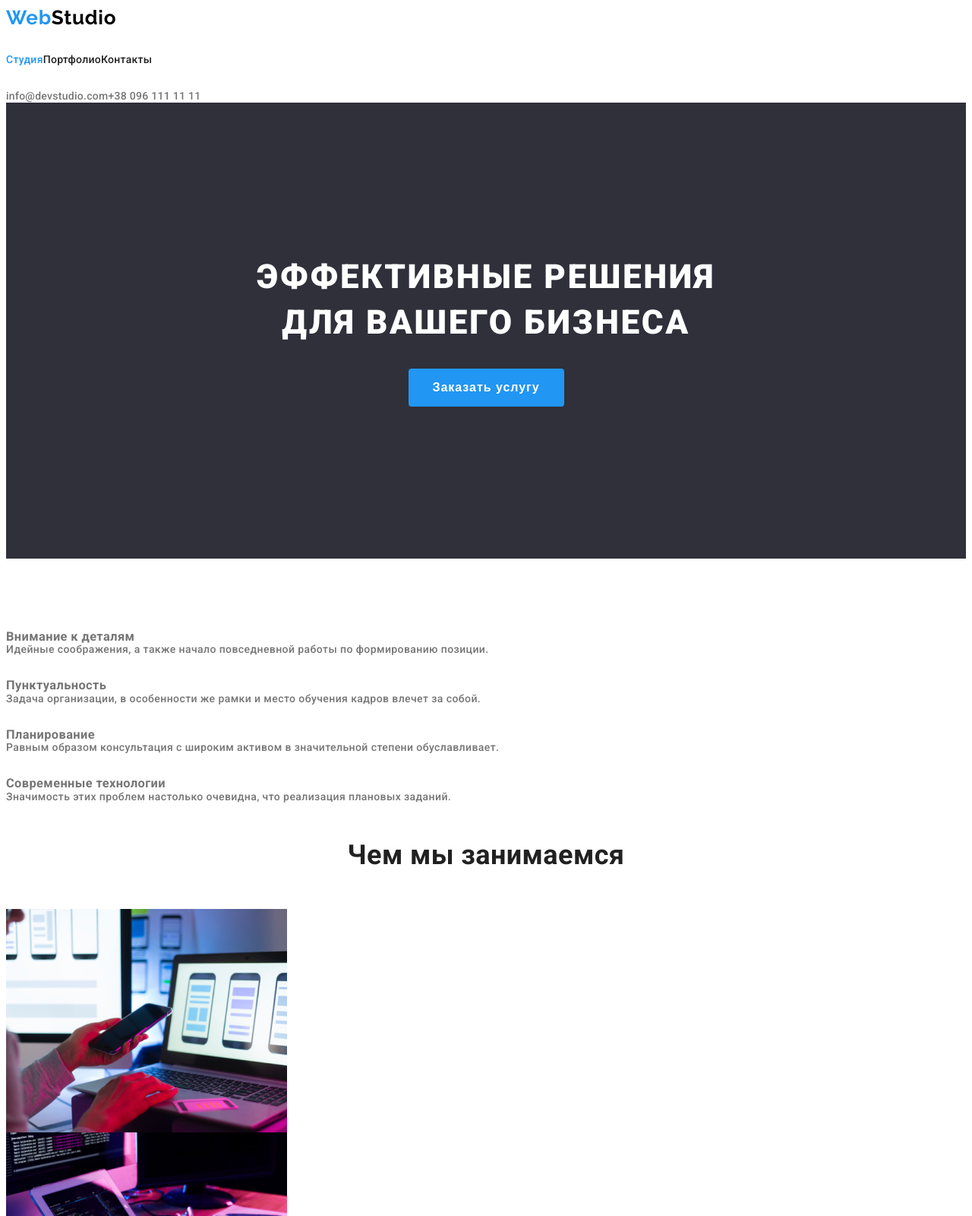
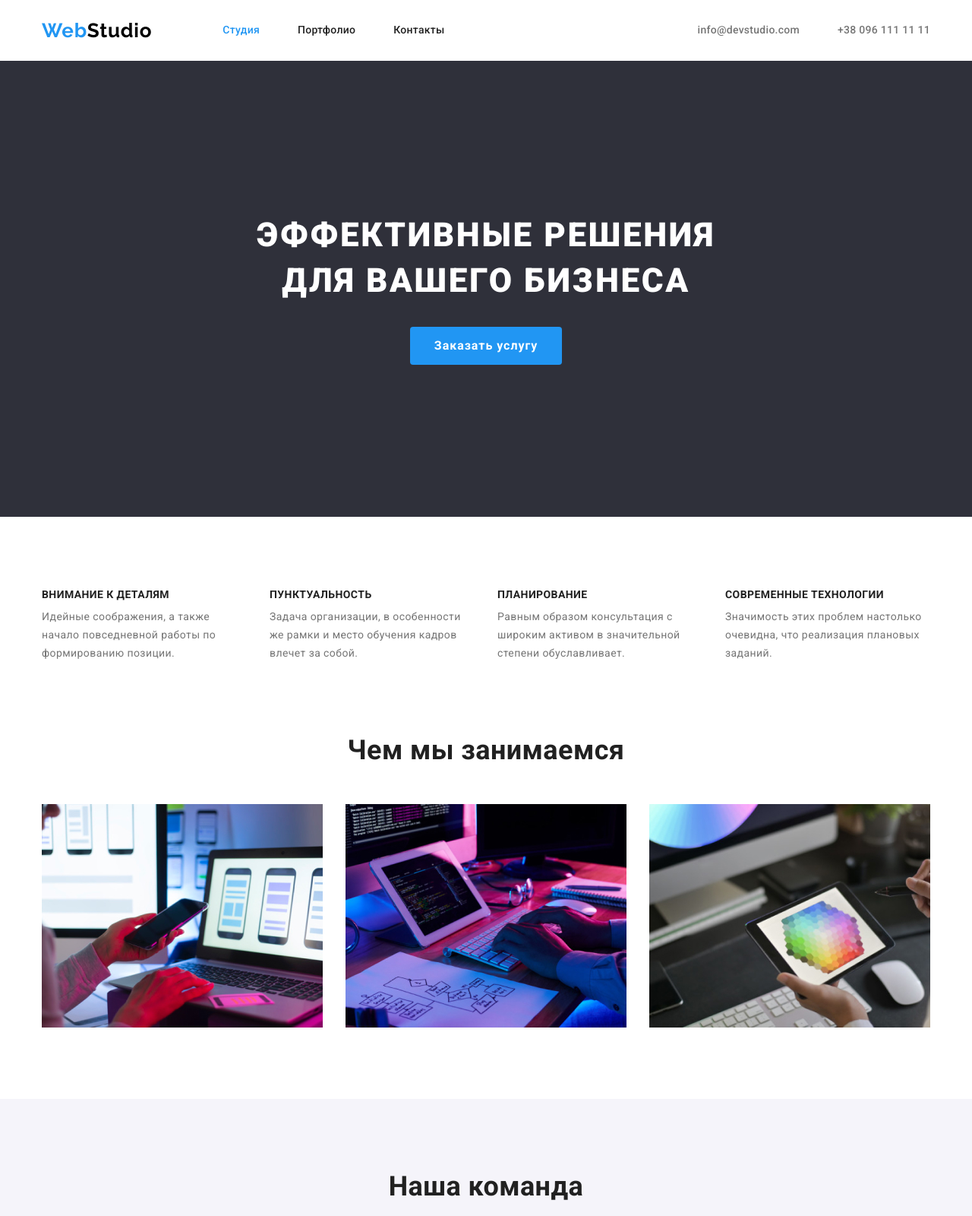
Before and after one commit to Genokrad/goit-markup-hw-03, a plain HTML site: page index.html in a window 1280 px wide. Shown: the top 1600 px of the page at 76% size. Drawn offline with nearby package versions, Linux system fonts and the light colour scheme.

Commit message:
Update index.html

```diff
--- a/index.html
+++ b/index.html
@@ -6,108 +6,210 @@
   <meta name="viewport" content="width=device-width, initial-scale=1.0">
   <title>Document</title>
   <link href="https://fonts.googleapis.com/css2?family=Raleway:wght@700&family=Roboto:wght@400;500;700;900&display=swap" rel="stylesheet">
+  <link
+      rel="stylesheet"
+      href="https://cdn.jsdelivr.net/npm/modern-normalize@1.1.0/modern-normalize.min.css"
+    />
   <link rel="stylesheet" href="./css/style.css">
 </head>
 <body>
+
+  <!-- Хедер -->
   <header>
-    <nav>
+
+    <!-- контейнер ширина 1200 -->
+    <div class="container page-header-container">
+
+      <!-- Блок навигации -->
+      <nav class="page-header-container">
+
+        <!-- логотип -->
         <a href="./index.html" class="logo"><span class="first-part-logo">Web</span>Studio</a>
+
+        <!-- Навигация -->
         <ul class="site-nav list">
-        <li><a href="" class="link select">Студия</a></li>
-        <li><a href="./portfolio.html" class="link">Портфолио</a></li>
-        <li><a href="" class="link">Контакты</a></li>
+          <li class="navigation-item">
+            <a href="" class="link select">Студия</a>
+          </li>
+          <li class="navigation-item">
+            <a href="./portfolio.html" class="link">Портфолио</a>
+          </li>
+          <li class="navigation-item">
+            <a href="" class="link">Контакты</a>
+          </li>
         </ul>
       </nav>
+
+      <!-- Контакты -->
       <ul class="auth-nav list">
-       <li>
-        <a href="mailto:info@devstudio.com">info@devstudio.com</a>
+         <li class="navigation-item">
+          <a class="email-link" href="mailto:info@devstudio.com">info@devstudio.com</a>
         </li>
-      <li>
-        <a href="tel:+380961111111">+38 096 111 11 11</a>
+        <li class="navigation-item">
+          <a class="telephone-link" href="tel:+380961111111">+38 096 111 11 11</a>
         </li>
       </ul>
+    </div>
   </header>
 
+  <!-- Главный блок -->
   <main>
-    <section class="hero">
-      <h1 class="hero-title">Эффективные решения<br> для вашего бизнеса</h1>
-      <button type="button" class="hero-button
-      ">Заказать услугу</button>
+    <section class="hero order">
+
+      <!-- контейнер ширина 1200 -->
+      <div class="container">
+
+        <h1 class="hero-title">Эффективные решения для вашего бизнеса</h1>
+        <button type="button" class="hero-button">Заказать услугу</button>
+
+      </div>
+
     </section>
 
+    <!-- Преимущества -->
     <section class="section">
+
+      <!-- контейнер ширина 1200 -->
+      <div class="container">
+
+        <!-- Заголовок преимущества -->
         <h2 class="section-title visually-hidden">Преимущества</h2>
+
+        <!-- Список преимуществ -->
         <ul class="features list">
-        <li>
-          <h3 class="features-list">Внимание к деталям</h3>
-          <p class="benefits">Идейные соображения, а также начало повседневной работы по формированию позиции.</p>
+
+          <li class="features-item">
+            <h3 class="features-title">Внимание к деталям</h3>
+            <p class="features-text">Идейные соображения, а также начало повседневной работы по формированию позиции.</p>
           </li>
-        <li>
-          <h3 class="features-list">Пунктуальность</h3>
-          <p>Задача организации, в особенности же рамки и место обучения кадров влечет за собой.</p>
+
+          <li class="features-item">
+            <h3 class="features-title">Пунктуальность</h3>
+            <p class="features-text">Задача организации, в особенности же рамки и место обучения кадров влечет за собой.</p>
           </li>
-        <li>
-          <h3 class="features-list">Планирование</h3>
-          <p>Равным образом консультация с широким активом в значительной степени обуславливает.</p>
+
+          <li class="features-item">
+            <h3 class="features-title">Планирование</h3>
+            <p class="features-text">Равным образом консультация с широким активом в значительной степени обуславливает.</p>
           </li>
-        <li>
-          <h3 class="features-list">Современные технологии</h3>
-          <p>Значимость этих проблем настолько очевидна, что реализация плановых заданий.</p>
+
+          <li class="features-item">
+            <h3 class="features-title">Современные технологии</h3>
+            <p class="features-text">Значимость этих проблем настолько очевидна, что реализация плановых заданий.</p>
           </li>
+
         </ul>
+
+      </div>
+
     </section>
 
-    <section class="section">
+    <!-- Чем мы занимаемся секция-->
+    <section class="section section-works">
+
+      <!-- контейнер -->
+      <div class="container our-works">
+
+        <!-- Чем мы занимаемся - заголовок -->
         <h2 class="section-title">Чем мы занимаемся</h2>
-      <ul class="list">
-        <li>
-          <img src="./images/adaptive-layout.jpg" alt="планирование проекта" width="370" height="294">
+
+        <!-- чем мы занимаемся список -->
+        <ul class="list our-works-list">
+
+          <!-- чем мы занимаемся работа -->
+          <li class="our-works-item">
+            <img class="our-works-img" src="./images/adaptive-layout.jpg" alt="планирование проекта" width="370" height="294">
           </li>
-        <li>
-          <img src="./images/planning.jpg" alt="адаптация под разные типы устройств" width="370" height="294">
+
+          <li class="our-works-item">
+            <img class="our-works-img" src="./images/planning.jpg" alt="адаптация под разные типы устройств" width="370" height="294">
           </li>
-        <li>
-          <img src="./images/palette.jpg" alt="дизайн" width="370" height="294">
+
+          <li class="our-works-item">
+            <img class="our-works-img" src="./images/palette.jpg" alt="дизайн" width="370" height="294">
           </li>
+
         </ul>
+
+      </div>
     </section>
 
-    <section class="section">
-      <h2 class="section-title">Наша команда</h2>
-      <ul class="team list">
+    <!-- команда -->
+    <section class="section team-section">
+
+      <!-- контейнер ширина -->
+      <div class="container">
+
+        <!-- Команда заголовок -->
+        <h2 class="section-title team-title">Наша команда</h2>
+
+        <!-- Список команды -->
+        <ul class="team-list list">
+
           <li>
             <img src="./images/img-3.jpg" alt="дизайнер продукта" width="270" height="260">
-          <h3 class="team-list">Игорь Демьяненко</h3>
+            <div>
+              <h3 class="team-title">Игорь Демьяненко</h3>
               <p class="team-position">Product Designer</p>
+            </div>
           </li>
+
           <li>
             <img src="./images/img-1.jpg" alt="фронтенд разработчик" width="270" height="260">
-          <h3 class="team-list">Ольга Репина</h3>
+            <div>
+              <h3 class="team-title">Ольга Репина</h3>
               <p class="team-position">Frontend Developer</p>
+            </div>
           </li>
+
           <li>
             <img src="./images/img-2.jpg" alt="маркетолог" width="270" height="260">
-          <h3 class="team-list">Николай Тарасов</h3>
+            <div>
+              <h3 class="team-title">Николай Тарасов</h3>
               <p class="team-position">Marketing</p>
+            </div>
           </li>
+
           <li>
             <img src="./images/img.jpg" alt="юи дизайнер" width="270" height="260">
-          <h3 class="team-list">Михаил Ермаков</h3>
+            <div>
+              <h3 class="team-title">Михаил Ермаков</h3>
               <p class="team-position">UI Designer</p>
+            </div>
           </li>
+
         </ul>
+
+      </div>
+
     </section>
   </main>
 
-  <footer class="footer">
+  <!-- футер -->
+  <footer class="footer-section">
+
+    <!-- контейнер 1200 -->
+    <div class="container">
+
+      <!-- логотип -->
       <a href="./index.html" class="logo-white"><span class="first-part-logo">Web</span>Studio</a>
-    <address >
+
+      <!-- адресс -->
+      <address class="adress">
+
         <ul class="contacts list">
-        <li><a href="https://bit.ly/3pXMvUd" target="_blank" rel="noopener noreferrer" class="adress">г. Киев, пр-т Леси Украинки, 26</a> </li>
-        <li><a class="contact-list link" href="mailto:info@devstudio.com">info@example.com</a> </li>
-        <li><a class="contact-list" href="tel:+380961111111">+38 096 111 11 11</a> </li>
+
+          <li class="contact-item"><a href="https://bit.ly/3pXMvUd" target="_blank" rel="noopener noreferrer" class="adress contact-list">г. Киев, пр-т Леси Украинки, 26</a> </li>
+
+          <li class="contact-item"><a class="contact-list link" href="mailto:info@devstudio.com">info@example.com</a> </li>
+
+          <li class="contact-item"><a class="contact-list" href="tel:+380961111111">+38 096 111 11 11</a> </li>
+
         </ul>
+
       </address>
+    </div>
+
   </footer>
 
 </body>
```
Lines whose indentation alone changed are shown as unchanged.
